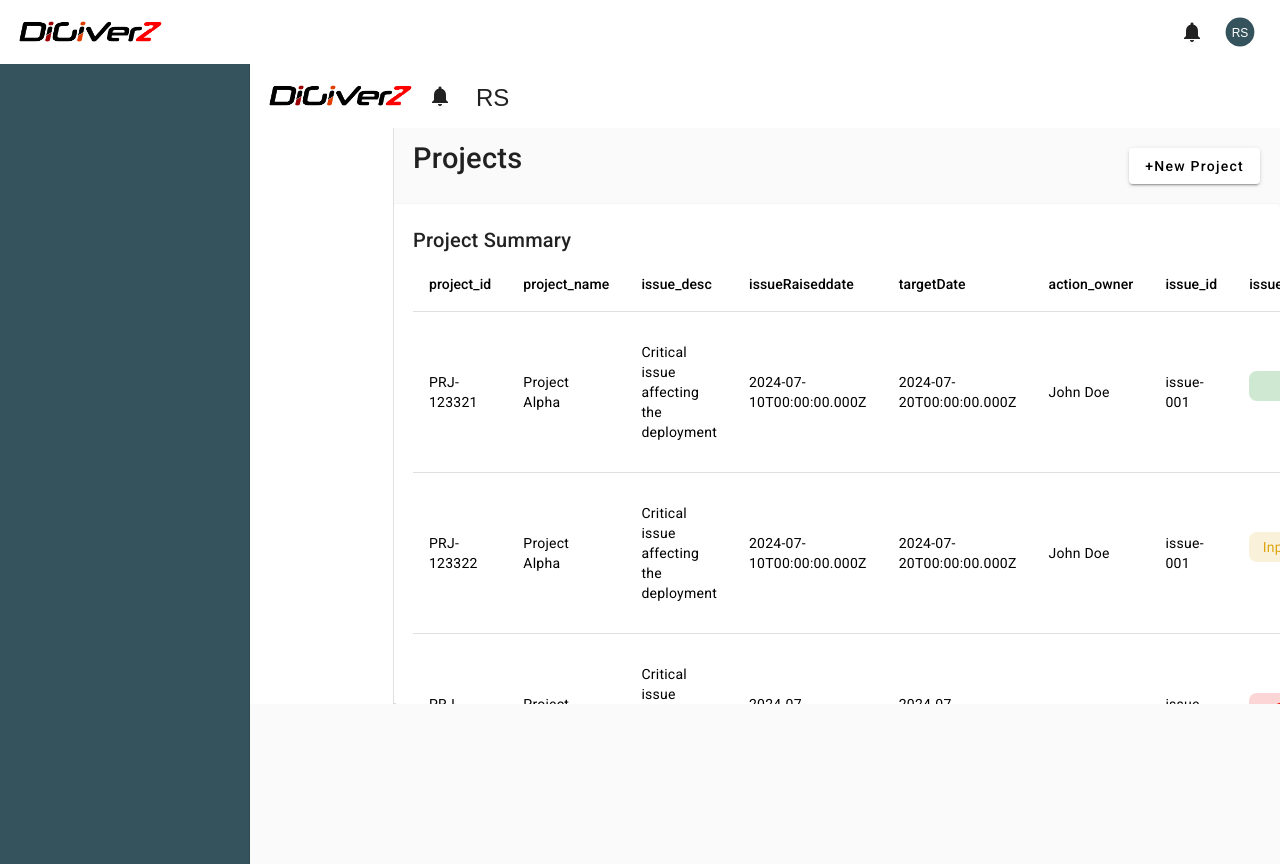
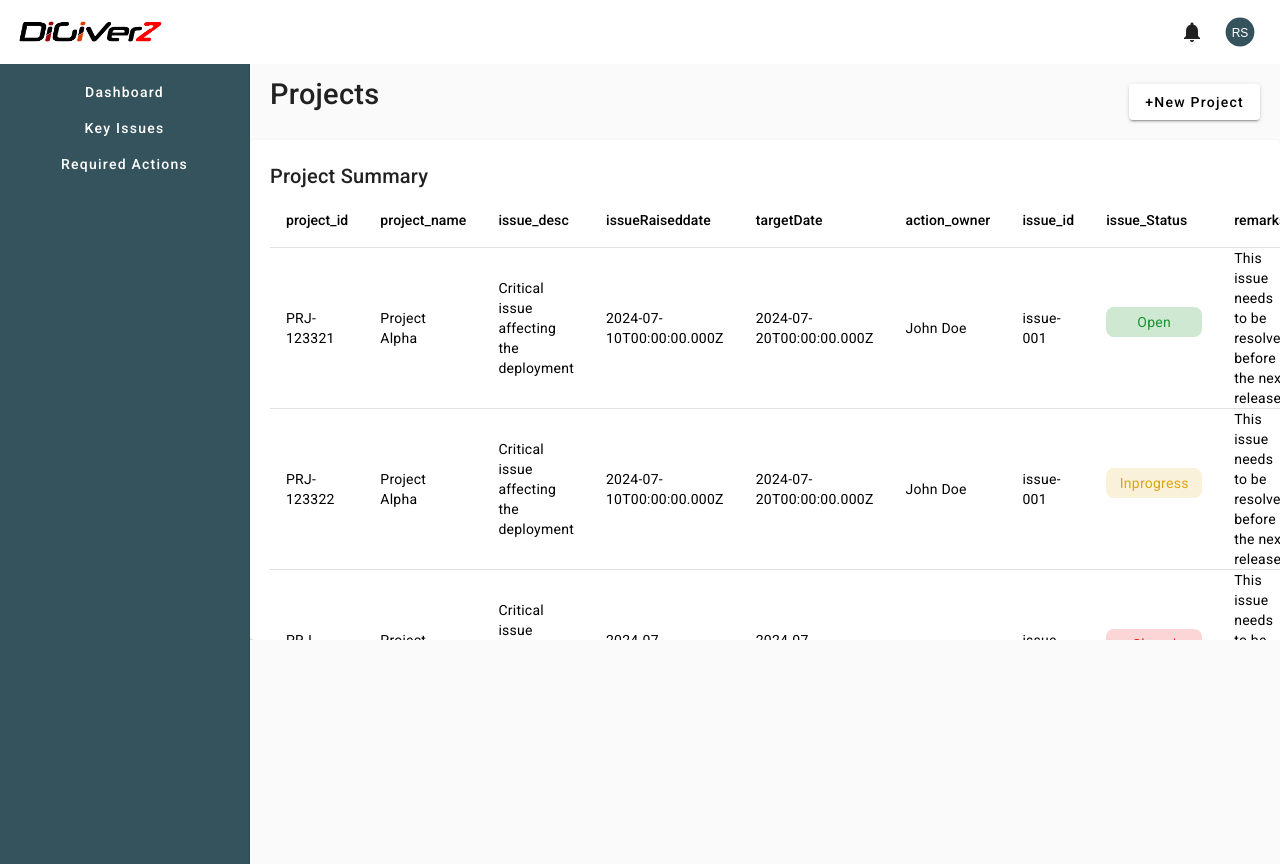
Before and after one commit to nikhisri/project_tracker_frontend, an Angular app in the folder proj_track_f/: page /dash in a window 1280 px wide. Built offline with nearby package versions, Linux system fonts and the light colour scheme.

Commit message:
give some description reg commit

```diff
--- a/proj_track_f/src/app/app.component.ts
+++ b/proj_track_f/src/app/app.component.ts
@@ -10,7 +10,7 @@ navigateURL(arg0: any) {
 throw new Error('Method not implemented.');
 }
   title = 'project';
-sidenavMenu: any;
+  sidenavMenu : Array<SIDENAV_INTERFACE> = SIDENAV_MENUS;
 }
 
 type SIDENAV_INTERFACE = {
--- a/proj_track_f/src/app/dashboard/dashboard.component.html
+++ b/proj_track_f/src/app/dashboard/dashboard.component.html
@@ -1,29 +1,10 @@
 
 <div class="contract-container">
-
-    <mat-toolbar style="background-color:#FFFFFF;">
-        <!-- <button mat-icon-button class="example-icon" aria-label="Example icon-button with menu icon">
-          <mat-icon>menu</mat-icon>
-        </button> -->
-        <img src="assets/Digiverz.png" width="150" />
-        <span class="navbar-spacer"></span>
-        <button mat-icon-button class="example-icon favorite-icon" aria-label="Example icon-button with heart icon">
-          <mat-icon>notifications</mat-icon>
-        </button>
-        <button mat-icon-button class="example-icon" aria-label="Example icon-button with share icon">
-          <div class="profile">RS</div>
-        </button>
-    </mat-toolbar>
 
     <mat-drawer-container class="sidenav-container">
 
       <!-- Side Menu -->
-      <mat-drawer mode="side" opened>
 
-        <div *ngFor="let menu of sidenavMenu">
-            <button mat-button color="primary" style="color: white;" (click)="navigateURL(menu.to)" >{{menu.label}}</button>
-        </div>
-      </mat-drawer>
 
 
       <mat-drawer-content>
@@ -33,7 +14,7 @@
           <!-- (click)="navigateURL(projectform)" -->
           <!-- <button   mat-raised-button color="primary" style="width:150px;background-color: #35535C;">  -->
         <!-- ?    <mat-icon>add</mat-icon>New Project</button> -->
-            <button mat-raised-button (click)="openForm('3000ms', '1500ms')">+New Project</button>
+            <button mat-raised-button (click)="openForm('700ms', '300ms')">+New Project</button>
         </div>
 
         <app-table [dataSource]="PROJECT_DATA"></app-table>
--- a/proj_track_f/src/app/project-form/project-form.component.css
+++ b/proj_track_f/src/app/project-form/project-form.component.css
@@ -70,7 +70,7 @@ button[disabled] {
 }
 
 button:hover:not([disabled]) {
-    background-color: #0056b3;
+    /* background-color: #0056b3; */
 }
 
 /* Error message styling */
```
